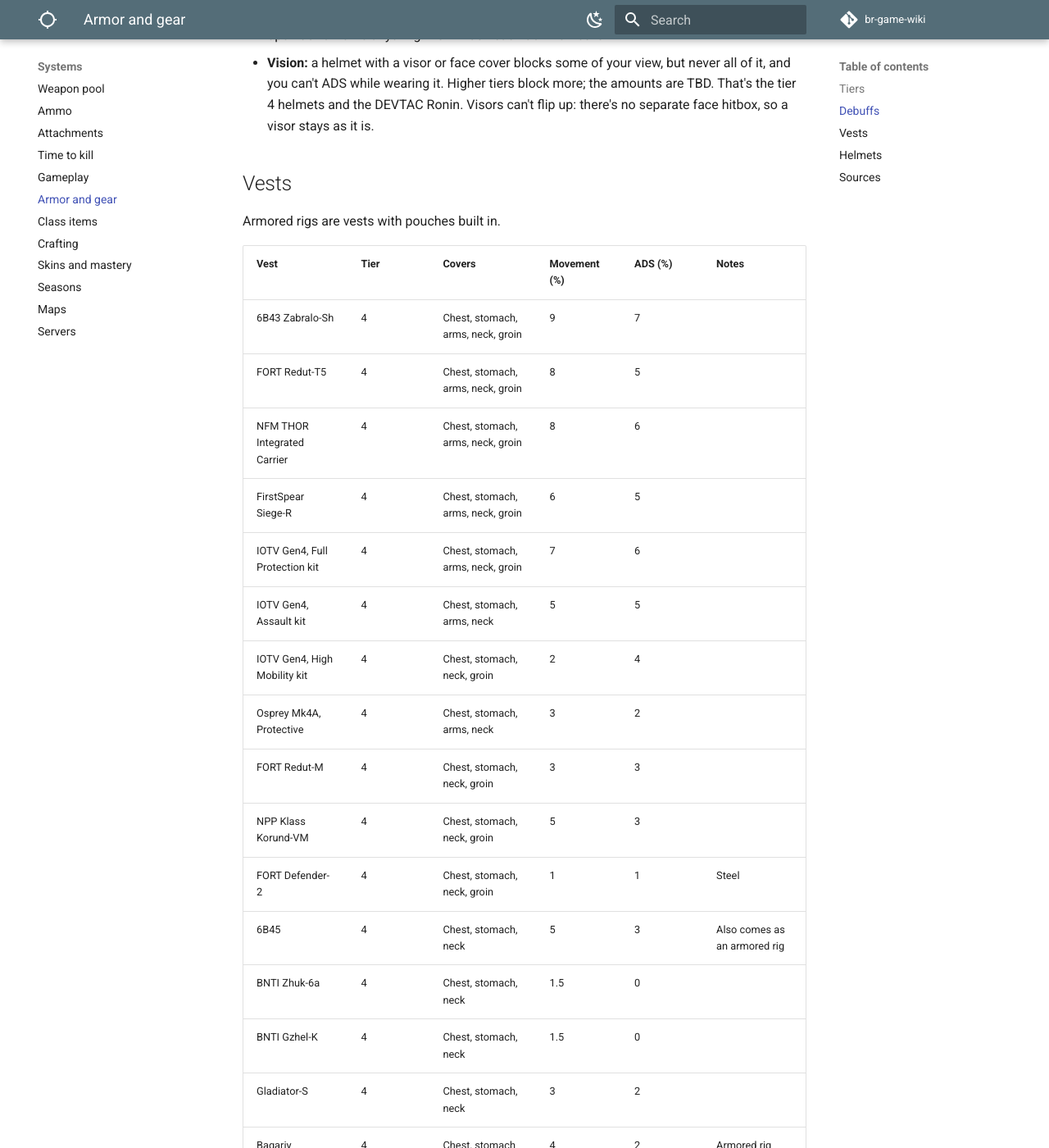
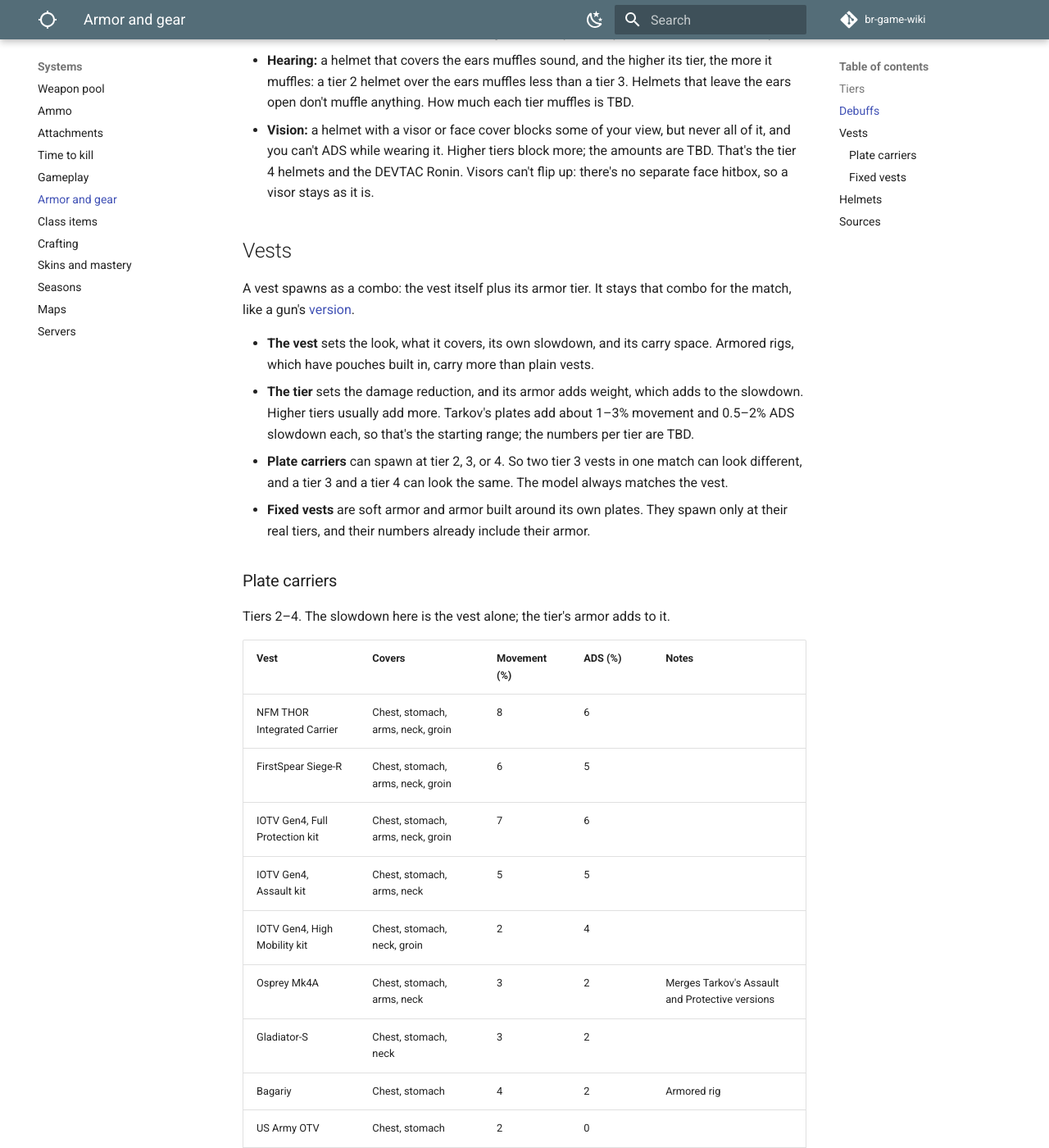
Before and after one commit to DerrickSpartan1/br-game-wiki, an MkDocs documentation site: the page built from docs/systems/armor.md, in a window 1280 px wide and 1400 px high, scrolled down 1172 px. Shown: the whole window at 82% size. Built offline with MkDocs 1.6.1 and Material for MkDocs 9.7.7, drawn with Linux system fonts in a browser that asks for light colours; comment, search, counter and statistics services are not loaded; some of the changed text lies outside the part shown.

Commit message:
Make vests spawn as vest-and-tier combos; set starting armor damage reduction
Co-Authored-By: Claude Opus 5.5 <noreply@anthropic.com>
Claude-Session: https://claude.ai/code/session_01LAp2s4euUjj6HZthupXLj4

```diff
--- a/docs/systems/armor.md
+++ b/docs/systems/armor.md
@@ -6,14 +6,14 @@ Armor varies by more than tier: each piece trades protection against speed and a
 
 Vests and helmets both come in four tiers. Each tier holds a band of Tarkov's armor classes:
 
-| Tier | Tarkov class | What's in it |
-| --- | --- | --- |
-| 1 | 1–2 | Soft armor, riot helmets |
-| 2 | 3 | Heavier soft armor, steel pots, and lighter modern helmets |
-| 3 | 4 | Light rifle plates and modern ballistic helmets |
-| 4 | 5–6 | Heavy rifle plates and full-face assault helmets |
+| Tier | Tarkov class | What's in it | Damage reduction (starting point) |
+| --- | --- | --- | --- |
+| 1 | 1–2 | Soft armor, riot helmets | 30% |
+| 2 | 3 | Heavier soft armor, steel pots, and lighter modern helmets | 40% |
+| 3 | 4 | Light rifle plates and modern ballistic helmets | 50% |
+| 4 | 5–6 | Heavy rifle plates and full-face assault helmets | 60% |
 
-- **Damage reduction:** like PUBG, with no plates: a piece's tier sets how much damage it stops. The amount per tier is TBD.
+- **Damage reduction:** like PUBG: a piece's tier sets how much damage it stops. The numbers above are a starting point to tune. There are no loose plates to find or swap.
 - **Legs:** no leg armor, since it mostly doesn't exist in real life.
 - **Makeshift upgrades:** armor can be upgraded half a tier, like a tier 1 helmet to a makeshift tier 1.5 or a tier 2 vest to a makeshift tier 2.5. Makeshift tiers have lower durability but can take one extra bullet. Upgrades are crafted in-match from scrap.
 - Players recover by healing.
@@ -29,63 +29,74 @@ Every piece has its own movement and ADS (aim down sights) slowdown, as a percen
 
 ## Vests
 
-Armored rigs are vests with pouches built in.
+A vest spawns as a combo: the vest itself plus its armor tier. It stays that combo for the match, like a gun's [version](../rules.md#spawned-version-is-fixed).
 
-| Vest | Tier | Covers | Movement (%) | ADS (%) | Notes |
+- **The vest** sets the look, what it covers, its own slowdown, and its carry space. Armored rigs, which have pouches built in, carry more than plain vests.
+- **The tier** sets the damage reduction, and its armor adds weight, which adds to the slowdown. Higher tiers usually add more. Tarkov's plates add about 1–3% movement and 0.5–2% ADS slowdown each, so that's the starting range; the numbers per tier are TBD.
+- **Plate carriers** can spawn at tier 2, 3, or 4. So two tier 3 vests in one match can look different, and a tier 3 and a tier 4 can look the same. The model always matches the vest.
+- **Fixed vests** are soft armor and armor built around its own plates. They spawn only at their real tiers, and their numbers already include their armor.
+
+### Plate carriers
+
+Tiers 2–4. The slowdown here is the vest alone; the tier's armor adds to it.
+
+| Vest | Covers | Movement (%) | ADS (%) | Notes |
+| --- | --- | --- | --- | --- |
+| NFM THOR Integrated Carrier | Chest, stomach, arms, neck, groin | 8 | 6 |  |
+| FirstSpear Siege-R | Chest, stomach, arms, neck, groin | 6 | 5 |  |
+| IOTV Gen4, Full Protection kit | Chest, stomach, arms, neck, groin | 7 | 6 |  |
+| IOTV Gen4, Assault kit | Chest, stomach, arms, neck | 5 | 5 |  |
+| IOTV Gen4, High Mobility kit | Chest, stomach, neck, groin | 2 | 4 |  |
+| Osprey Mk4A | Chest, stomach, arms, neck | 3 | 2 | Merges Tarkov's Assault and Protective versions |
+| Gladiator-S | Chest, stomach, neck | 3 | 2 |  |
+| Bagariy | Chest, stomach | 4 | 2 | Armored rig |
+| US Army OTV | Chest, stomach | 2 | 0 |  |
+| Crye Precision AVS | Chest, stomach, groin | 2 | 0 | Armored rig |
+| RBAV-AF | Chest, stomach | 2 | 1 | Armored rig |
+| SP PC V2 | Chest, stomach | 2 | 1 | Armored rig |
+| ANA M1 / M2 | Chest, stomach | 2 | 0 | Armored rig |
+| Highcom Trooper TFO | Chest, stomach | 1 | 0 |  |
+| Strandhogg | Chest, stomach | 1 | 0 | Armored rig |
+| NFM THOR CRV | Chest, stomach | 0 | 0 |  |
+| Ferro Concepts FCPC V5 | Chest | 4 | 1 |  |
+| SD mod.2 | Chest | 3 | 1 |  |
+| A18 Skanda | Chest | 1 | 3 | Armored rig |
+| LV-119 | Chest | 1 | 0 |  |
+| Tasmanian Tiger SK | Chest | 1 | 0 |  |
+| Tasmanian Tiger MKIII | Chest | 1 | 0 |  |
+| 5.11 TacTec | Chest | 1 | 0 |  |
+| Hexgrid | Chest | 1 | 1 |  |
+| Banshee | Chest | 1 | 1 | Armored rig |
+| MMAC | Chest | 1 | 1 | Armored rig |
+| TV-110 | Chest | 1 | 0 | Armored rig |
+| Crye Precision JPC | Chest | 0.5 | 0.5 |  |
+| Crye Precision CPC | Chest | 0 | 1 |  |
+| PlateFrame | Chest | 0 | 1 |  |
+| MBSS | Chest | 0 | 1 | Armored rig |
+| LBT-6094A Slick | Chest | 0 | 0 |  |
+| HPC | Chest | 0 | 0 |  |
+| TV-115 | Chest | 0 | 0 | Armored rig |
+
+### Fixed vests
+
+| Vest | Tiers | Covers | Movement (%) | ADS (%) | Notes |
 | --- | --- | --- | --- | --- | --- |
 | 6B43 Zabralo-Sh | 4 | Chest, stomach, arms, neck, groin | 9 | 7 |  |
 | FORT Redut-T5 | 4 | Chest, stomach, arms, neck, groin | 8 | 5 |  |
-| NFM THOR Integrated Carrier | 4 | Chest, stomach, arms, neck, groin | 8 | 6 |  |
-| FirstSpear Siege-R | 4 | Chest, stomach, arms, neck, groin | 6 | 5 |  |
-| IOTV Gen4, Full Protection kit | 4 | Chest, stomach, arms, neck, groin | 7 | 6 |  |
-| IOTV Gen4, Assault kit | 4 | Chest, stomach, arms, neck | 5 | 5 |  |
-| IOTV Gen4, High Mobility kit | 4 | Chest, stomach, neck, groin | 2 | 4 |  |
-| Osprey Mk4A, Protective | 4 | Chest, stomach, arms, neck | 3 | 2 |  |
 | FORT Redut-M | 4 | Chest, stomach, neck, groin | 3 | 3 |  |
 | NPP Klass Korund-VM | 4 | Chest, stomach, neck, groin | 5 | 3 |  |
 | FORT Defender-2 | 4 | Chest, stomach, neck, groin | 1 | 1 | Steel |
 | 6B45 | 4 | Chest, stomach, neck | 5 | 3 | Also comes as an armored rig |
-| BNTI Zhuk-6a | 4 | Chest, stomach, neck | 1.5 | 0 |  |
 | BNTI Gzhel-K | 4 | Chest, stomach, neck | 1.5 | 0 |  |
-| Gladiator-S | 4 | Chest, stomach, neck | 3 | 2 |  |
-| Bagariy | 4 | Chest, stomach | 4 | 2 | Armored rig |
-| SD mod.2 | 4 | Chest | 3 | 1 |  |
-| Ferro Concepts FCPC V5 | 4 | Chest | 4 | 1 |  |
-| LV-119 | 4 | Chest | 1 | 0 |  |
-| Tasmanian Tiger SK | 4 | Chest | 1 | 0 |  |
-| Tasmanian Tiger MKIII | 4 | Chest | 1 | 0 |  |
-| 5.11 TacTec | 4 | Chest | 1 | 0 |  |
-| Hexgrid | 4 | Chest | 1 | 1 |  |
-| Crye Precision JPC | 4 | Chest | 0.5 | 0.5 |  |
-| Crye Precision CPC | 4 | Chest | 0 | 1 |  |
-| PlateFrame | 4 | Chest | 0 | 1 |  |
-| LBT-6094A Slick | 4 | Chest | 0 | 0 |  |
-| HPC | 4 | Chest | 0 | 0 |  |
+| BNTI Zhuk | 2 or 4 | Chest, stomach, neck | 1.5 | 0 | Zhuk-3 Press is tier 2, Zhuk-6a tier 4 |
+| 6B13 | 3–4 | Chest, stomach, neck, groin | 1 | 1 | Tarkov has a basic and a heavier assault version |
+| 6B23 | 2–3 | Chest, stomach, neck, groin | 1 | 2.5 | 6B23-1 is tier 2, 6B23-2 tier 3 |
 | 6B3TM-01 | 3 | Chest, stomach, groin | 5 | 7 | Armored rig; titanium plates |
-| Osprey Mk4A, Assault | 3 | Chest, stomach, arms, neck | 3 | 2 |  |
 | 6B5-15 Uley | 3 | Chest, stomach, neck, groin | 2 | 1 | Armored rig |
-| 6B23-2 | 3 | Chest, stomach, neck, groin | 1 | 2.5 |  |
-| 6B13 | 3 | Chest, stomach, neck, groin | 1 | 1 |  |
-| Crye Precision AVS | 3 | Chest, stomach, groin | 2 | 0 | Armored rig |
-| US Army OTV | 3 | Chest, stomach | 2 | 0 |  |
-| RBAV-AF | 3 | Chest, stomach | 2 | 1 | Armored rig |
-| SP PC V2 | 3 | Chest, stomach | 2 | 1 | Armored rig |
-| ANA M1 / M2 | 3 | Chest, stomach | 2 | 0 | Armored rig |
-| Highcom Trooper TFO | 3 | Chest, stomach | 1 | 0 |  |
-| Strandhogg | 3 | Chest, stomach | 1 | 0 | Armored rig |
-| NFM THOR CRV | 3 | Chest, stomach | 0 | 0 |  |
-| A18 Skanda | 3 | Chest | 1 | 3 | Armored rig |
-| Banshee | 3 | Chest | 1 | 1 | Armored rig |
-| MMAC | 3 | Chest | 1 | 1 | Armored rig |
-| TV-110 | 3 | Chest | 1 | 0 | Armored rig |
 | 6B5-16 | 2 | Chest, stomach, neck, groin | 4 | 6 | Armored rig |
-| 6B23-1 | 2 | Chest, stomach, neck, groin | 1 | 2.5 |  |
-| BNTI Zhuk-3 Press | 2 | Chest, stomach, neck | 1.5 | 0 |  |
 | NPP Klass Kirasa-N | 2 | Chest, stomach, neck | 0 | 1 |  |
 | DRD | 2 | Chest, stomach | 1 | 1 |  |
 | Kora-Kulon | 2 | Chest, stomach | 1 | 1 | Steel |
-| MBSS | 2 | Chest | 0 | 1 | Armored rig |
-| TV-115 | 2 | Chest | 0 | 0 | Armored rig |
 | 6B2 | 1 | Chest, stomach | 1 | 1 |  |
 | PACA | 1 | Chest, stomach | 1 | 1 |  |
 | Module-3M | 1 | Chest, stomach | 1 | 0 |  |
@@ -129,5 +140,6 @@ Left out: Tarkov's fictional and joke pieces, like the UNTAR gear, boss editions
 ## Sources
 
 - [Tarkov Forge: Armor chart](https://tarkovforge.com/armor) (vest classes, coverage, and penalties)
-- [Tarkov Forge: Helmet chart](https://tarkovforge.com/helmets) (helmet classes and deafening)
+- [Tarkov Forge: Helmet chart](https://tarkovforge.com/helmets) (helmet classes)
+- [Escape from Tarkov Wiki: Armor plates](https://escapefromtarkov.fandom.com/wiki/Armor_plates) (plate weights and penalties)
 - [Escape from Tarkov Wiki (Bilibili): Headwear](https://wiki.biligame.com/eft/Headwear) (helmet coverage and penalties, older patch)
```
Also changed, not shown: docs/planning/changelog.md (+1 -0 lines), docs/planning/decisions.md (+3 -0 lines), docs/planning/open-questions.md (+1 -2 lines).
